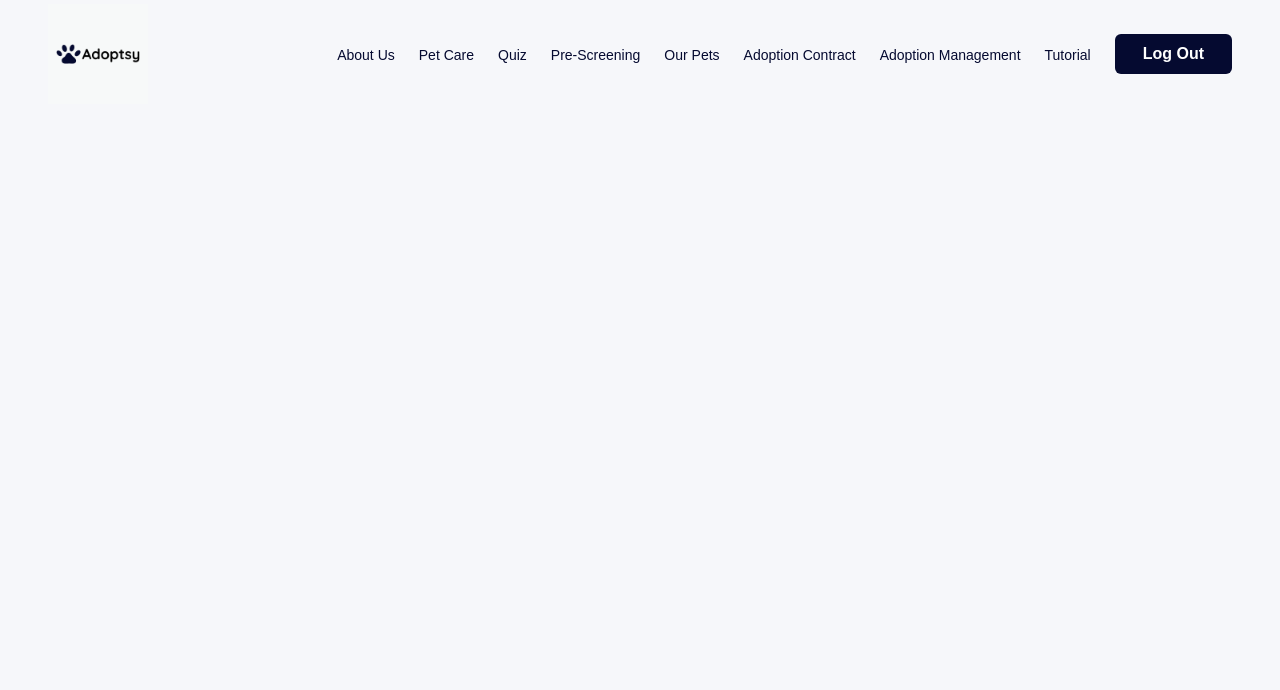
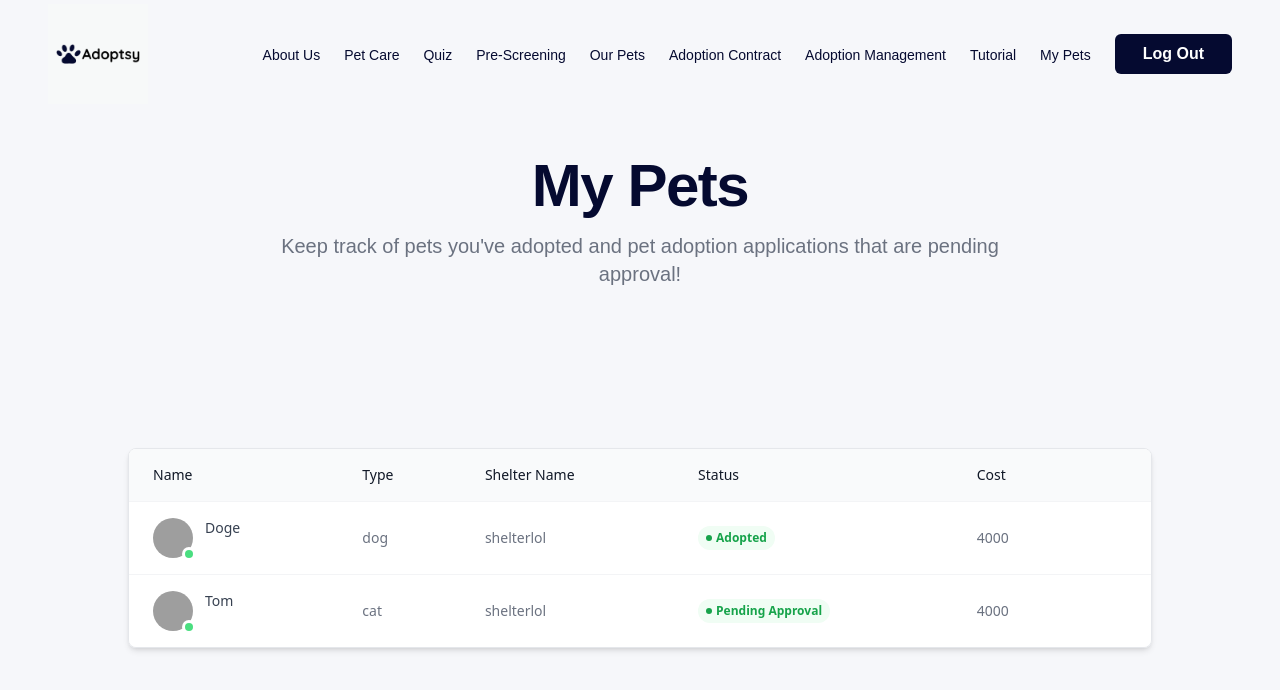
Before and after one commit to noviaantony/adoptimize, a React (Create React App) app in the folder client/: page /AdoptedPets in a window 1280 px wide. Shown: the top 690 px of the page. Built offline with nearby package versions, Linux system fonts and the light colour scheme; grey boxes are pictures that could not be loaded.

Commit message:
adopted pets page

```diff
--- a/client/src/App.js
+++ b/client/src/App.js
@@ -19,6 +19,7 @@ import AdopterLogIn from './screens/AdopterLogIn';
 import AdopterSignUp from './screens/AdopterSignUp';
 import ShelterSignUp from './screens/ShelterSignUp'
 import ShelterLogIn from './screens/ShelterLogIn';
+import AdoptedPets from './screens/AdoptedPets';
 
 
 
@@ -42,6 +43,7 @@ function App() {
         <Route path="/SignUp" element ={<AdopterSignUp/>} />
         <Route path="/ShelterSignUp" element ={<ShelterSignUp/>} />
         <Route path="/ShelterLogIn" element ={<ShelterLogIn/>} />
+        <Route path="/AdoptedPets" element ={<AdoptedPets/>} />
         <Route path = "/" element = {<Landing/>}/>
 
 
--- /dev/null
+++ b/client/src/components/adoptedpets/PetsTable.jsx
@@ -0,0 +1,81 @@
+import React from 'react'
+
+const PetsTable = () => {
+    const petsData = [
+        {
+            name: 'Doge',
+            type: 'dog',
+            shelterName: 'shelterlol',
+            cost: '4000',
+            status: 'Adopted',
+            image: 'https://images.unsplash.com/photo-1543466835-00a7907e9de1?ixlib=rb-4.0.3&ixid=MnwxMjA3fDB8MHxwaG90by1wYWdlfHx8fGVufDB8fHx8&auto=format&fit=crop&w=1074&q=80'
+        },
+        {
+            name: 'Tom',
+            type: 'cat',
+            shelterName: 'shelterlol',
+            cost: '4000',
+            status: 'Pending Approval',
+            image: 'https://images.unsplash.com/photo-1511876849877-f8d0d953d2e0?ixlib=rb-4.0.3&ixid=MnwxMjA3fDB8MHxwaG90by1wYWdlfHx8fGVufDB8fHx8&auto=format&fit=crop&w=1170&q=80'
+        }
+    ]
+    return (
+        <>
+
+    <div class="overflow-hidden rounded-lg border border-gray-200 shadow-md m-5 mx-32 mt-20 mb-60">
+      <table class="w-full border-collapse bg-white text-left text-sm text-gray-500">
+        <thead class="bg-gray-50">
+          <tr>
+            <th scope="col" class="px-6 py-4 font-medium text-gray-900">Name</th>
+            <th scope="col" class="px-6 py-4 font-medium text-gray-900">Type</th>
+            <th scope="col" class="px-6 py-4 font-medium text-gray-900">Shelter Name</th>
+            <th scope="col" class="px-6 py-4 font-medium text-gray-900">Status</th>
+            <th scope="col" class="px-6 py-4 font-medium text-gray-900">Cost</th>
+            <th scope="col" class="px-6 py-4 font-medium text-gray-900"></th>
+
+
+          </tr>
+        </thead>
+        <tbody class="divide-y divide-gray-100 border-t border-gray-100">
+
+          {petsData.map((data) => {
+          return (
+
+
+          <tr class="hover:bg-gray-50">
+            <th class="flex gap-3 px-6 py-4 font-normal text-gray-900">
+              <div class="relative h-10 w-10">
+                <img
+                  class="h-full w-full rounded-full object-cover object-center"
+                  src={data.image}
+                  alt=""
+                />
+                <span class="absolute right-0 bottom-0 h-2 w-2 rounded-full bg-green-400 ring ring-white"></span>
+              </div>
+              <div class="text-sm">
+                <div class="font-medium text-gray-700">{data.name}</div>
+              </div>
+            </th>
+            <td class="px-6 py-4">{data.type}</td>
+            <td class="px-6 py-4">{data.shelterName}</td>
+            <td class="px-6 py-4">
+              <span
+                class="inline-flex items-center gap-1 rounded-full bg-green-50 px-2 py-1 text-xs font-semibold text-green-600"
+              >
+                <span class="h-1.5 w-1.5 rounded-full bg-green-600"></span>
+                {data.status}
+              </span>
+            </td>
+            <td class="px-6 py-4">{data.cost}</td>
+
+          </tr>
+               );
+          })}
+        </tbody>
+      </table>
+    </div>
+        </>
+      )
+}
+
+export default PetsTable;
--- a/client/src/components/navigation/AuthNavbar.jsx
+++ b/client/src/components/navigation/AuthNavbar.jsx
@@ -134,6 +134,14 @@ const AuthNavbar = () => {
                   <a href="javascript:void(0)">Tutorial</a>
                 </Link>
               </div>
+              <div>
+                <Link
+                  className="text-[#050a30] text-sm hover:font-bolder font-nunito"
+                  to="/AdoptedPets"
+                >
+                  <a href="javascript:void(0)">My Pets</a>
+                </Link>
+              </div>
 
               <button
                 className="bg-primary-500 focus:bg-primary-700 focus:text-gray-200 focus:shadow-outline focus:outline-none transition duration-300
--- /dev/null
+++ b/client/src/screens/AdoptedPets.jsx
@@ -0,0 +1,15 @@
+import React from 'react'
+import Header from '../components/misc/Header'
+import PetsTable from '../components/adoptedpets/PetsTable'
+
+const AdoptedPets = () => {
+    return (
+      <div>
+        <Header Title = "My Pets" Description = "Keep track of pets you've adopted and pet adoption applications that are pending approval!"/>
+        <PetsTable/>
+
+      </div>
+    )
+  }
+
+export default AdoptedPets;
```
